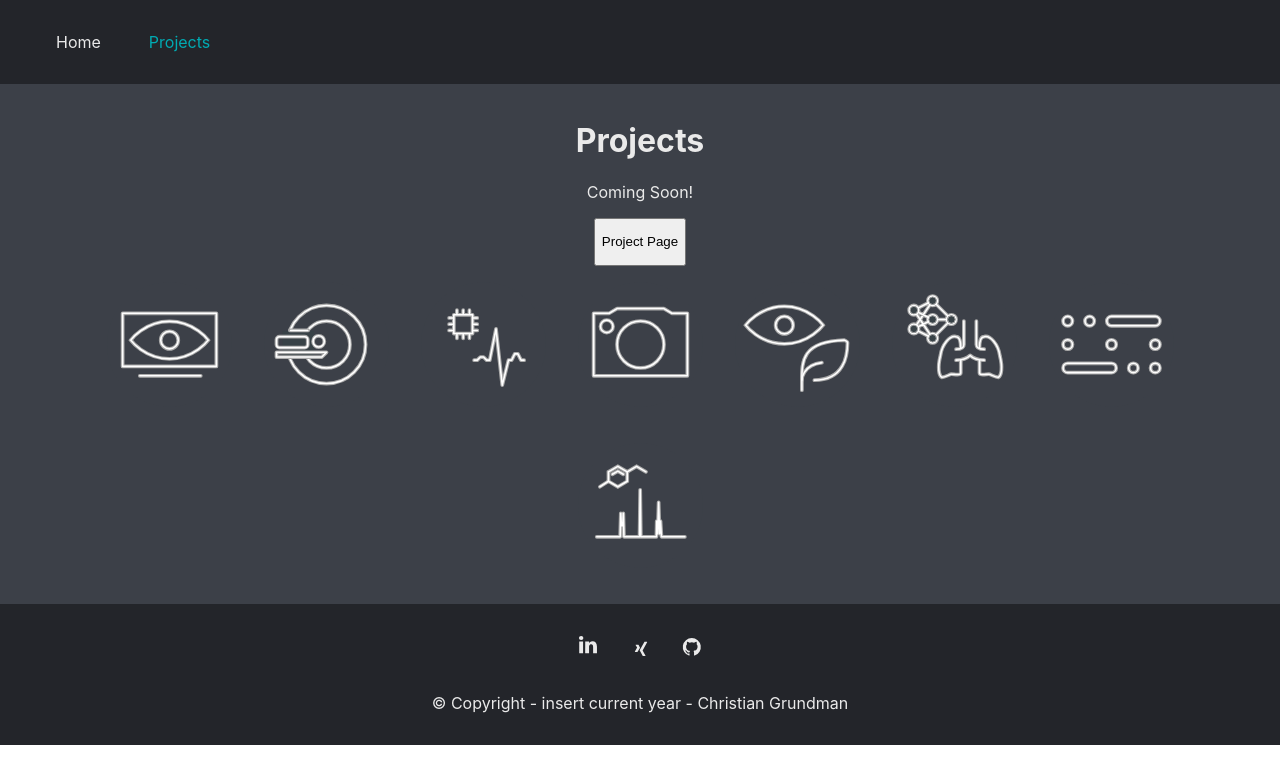
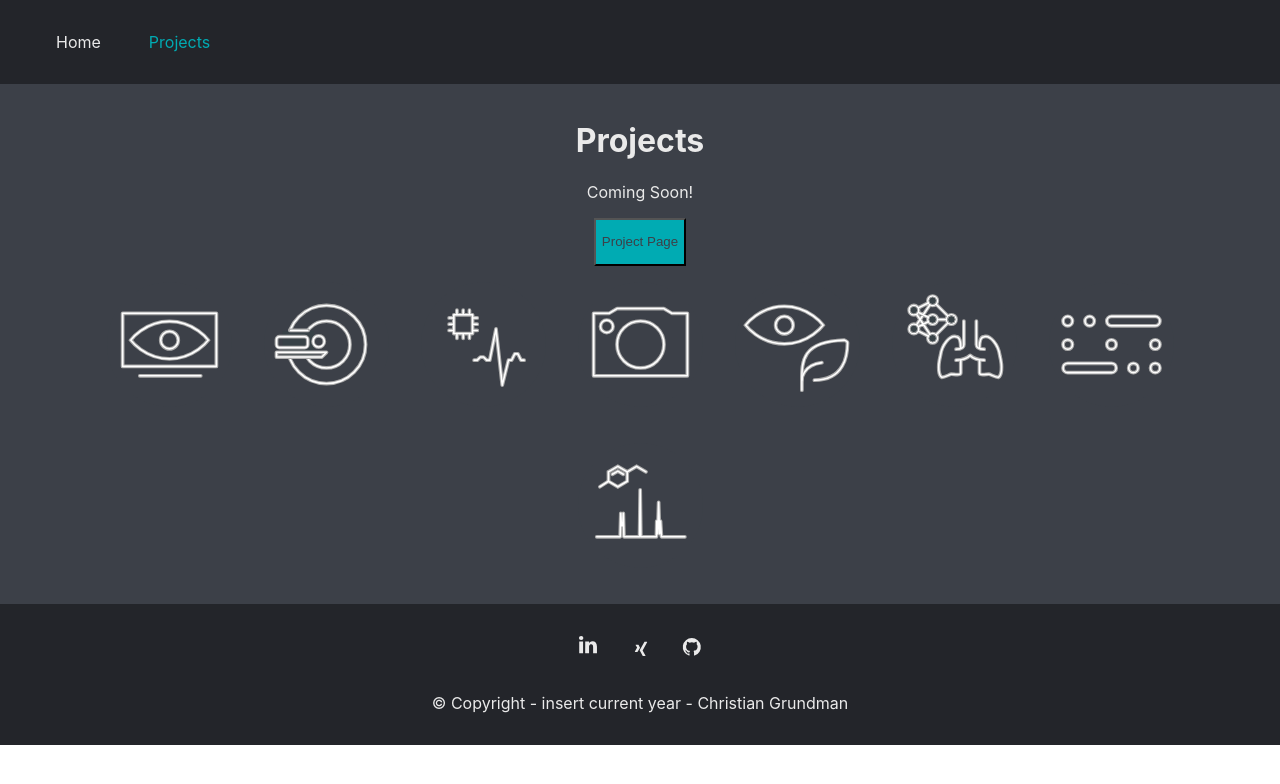
Before and after one commit to cgrundman/christian-grundman-website, a React (Create React App) app: page /projects in a window 1280 px wide. Shown: the top 784 px of the page. Built offline with nearby package versions, Linux system fonts and the light colour scheme.

Commit message:
add basic button formating

```diff
--- a/src/components/PageContent.module.css
+++ b/src/components/PageContent.module.css
@@ -5,6 +5,11 @@
   padding: 1rem;
 }
 
+button {
+  color: #3C4048;
+  background-color: #00ABB3;
+}
+
 img {
   max-width: 200px;
 }
--- a/src/pages/Projects.js
+++ b/src/pages/Projects.js
@@ -26,11 +26,11 @@ function Projects() {
             <div>
                 <img src={computerVision} className="Logo" alt="computerVision" width={LOGOSIZE} />
                 <img src={ct} className="Logo" alt="ct" width={LOGOSIZE} />
-                <img src={ecg} className="Logo underscore" alt="ecg" width={LOGOSIZE} />
+                <img src={ecg} className="Logo" alt="ecg" width={LOGOSIZE} />
                 <img src={isp} className="Logo" alt="isp" width={LOGOSIZE} />
                 <img src={leaf_disease} className="Logo" alt="leaf_disease" width={LOGOSIZE} />
                 <img src={mlStethoscope} className="Logo" alt="mlStethoscope" width={LOGOSIZE} />
-                <img src={morse} className="Logo underscore" alt="morse" width={LOGOSIZE} />
+                <img src={morse} className="Logo" alt="morse" width={LOGOSIZE} />
                 <img src={nmr} className="Logo" alt="nmr" width={LOGOSIZE} />
             </div>
         </PageContent>
```
